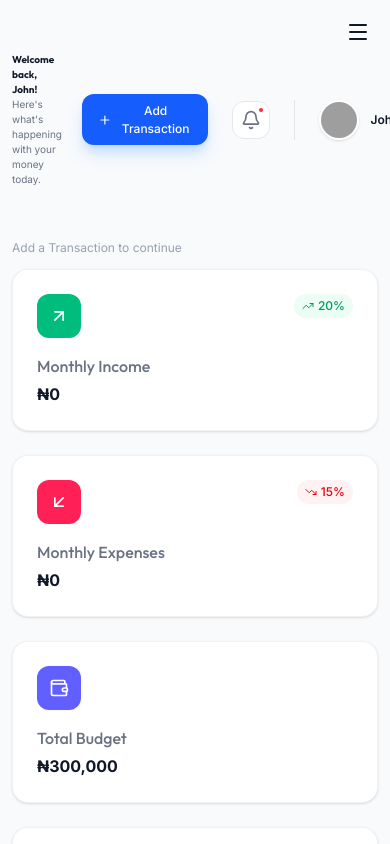
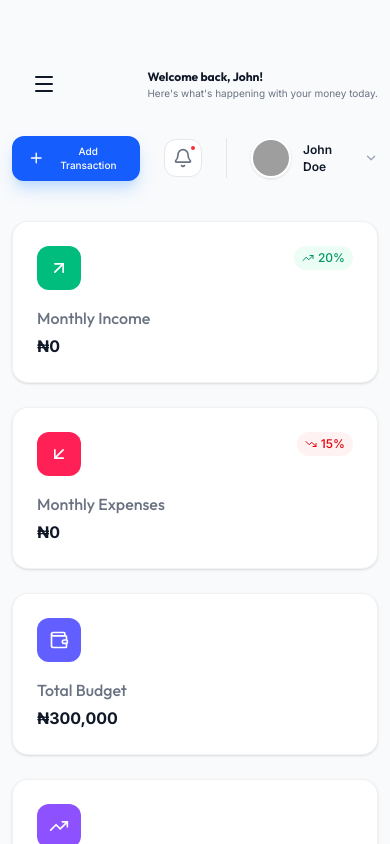
Before and after one commit to chikamso-cmd/personal-finance-tracker, a React (Vite) app: page / in a window 390 px wide. Shown: the top 844 px of the page. Built offline with nearby package versions, Linux system fonts and the light colour scheme; grey boxes are pictures that could not be loaded.

Commit message:
fixed the layoout bug

```diff
--- a/src/pages/Dashboard.tsx
+++ b/src/pages/Dashboard.tsx
@@ -39,8 +39,6 @@ import Sidebar from "../components/Sidebar";
 import StatCard from "../components/StatCard";
 import TransactionModal from "../components/TransactionModal";
 
-
-
 export default function Dashboard() {
   const [activeTab, setActiveTab] = useState("dashboard");
   const [transactions, setTransactions] = useState<Transaction[]>(() => {
@@ -76,6 +74,9 @@ export default function Dashboard() {
   const currentMonth = new Date();
   const monthStart = startOfMonth(currentMonth);
   const monthEnd = endOfMonth(currentMonth);
+
+  // whether any transactions exist (regardless of current month)
+  const hasTransactions = transactions.length > 0;
 
   const currentMonthTransactions = transactions.filter((t) => {
     const date = parseISO(t.date);
@@ -161,37 +162,30 @@ export default function Dashboard() {
 
         <main className="flex-1 ml-0 md:ml-64 md:p-8 p-3 overflow-hidden">
           {/* Header */}
-          <header className="flex justify-between items-center mb-10  mt-10 md:mt-0 gap-5">
-            <div className="flex items-center gap-4">
+          <header className="flex flex-col sm:flex-row justify-between items-center mb-10 mt-10 md:mt-0 gap-5">
+            <div className="flex items-center gap-4 w-full sm:w-auto justify-between">
               <button
-                className="md:hidden absolute right-0 top-0 p-5 rounded-md"
+                className="md:hidden p-5 rounded-md"
                 onClick={() => setSidebarOpen(true)}
               >
                 <Menu size={24} />
               </button>
               <div>
-                <h1 className="text-[10px] md:text-[16px] font-bold text-gray-900 ">
+                <h1 className="text-[12px] sm:text-[16px] font-bold text-gray-900">
                   Welcome back, John!
                 </h1>
-                <p className="text-gray-500 text-[10px] md:text-[12px]">
+                <p className="text-gray-500 text-[10px] sm:text-[12px]">
                   Here's what's happening with your money today.
                 </p>
               </div>
             </div>
-            <div className="flex items-center gap-6">
-              <div className="relative  lg:block">
-                {/* <Search
-                  className="absolute left-3 top-1/2 -translate-y-1/2 text-gray-400"
-                  size={18}
-                />
-                <input
-                  type="text"
-                  placeholder="Search..."
-                  className="pl-10 pr-4 py-2 bg-white border border-gray-200 rounded-xl outline-none focus:ring-2 focus:ring-blue-500 transition-all w-full md:w-64"
-                /> */}
+            <div className="flex items-center gap-6 w-full sm:w-auto justify-end">
+              <div className="relative lg:block">
+
                 <button
-                onClick={() => setIsModalOpen(true)} title="add a transaction to start"
-                className="flex items-center gap-2 bg-blue-600 text-white px-4 py-2 rounded-xl text-sm font-medium hover:bg-blue-700 transition-all shadow-lg shadow-blue-200 text-[12px] md:text-xs"
+                  onClick={() => setIsModalOpen(true)}
+                  title="add a transaction to start"
+                  className="flex items-center gap-2 bg-blue-600 text-white px-4 py-2 rounded-xl text-sm font-medium hover:bg-blue-700 transition-all shadow-lg shadow-blue-200 text-[10px] md:text-xs"
                 >
                   <Plus size={18} />
                   Add Transaction
@@ -210,7 +204,7 @@ export default function Dashboard() {
                 />
                 <div className="text-sm">
                   <p className="font-semibold text-gray-900 text-[12px] md:text-[16px]">
-                    John
+                    John Doe
                   </p>
                   {/* <p className="text-gray-500 text-xs">Premium Plan</p> */}
                 </div>
@@ -220,7 +214,15 @@ export default function Dashboard() {
           </header>
 
           {/* Stats Grid */}
-        <p className="text-[12px] md:text-sm  py-3 text-gray-400">Add a Transaction to continue</p>
+          {!hasTransactions && (
+            <p className="w-full text-center text-[13px] md:text-sm py-3 text-gray-600 bg-yellow-50 rounded-md">
+              You need to add a transaction before you can continue and see the
+              metrics.
+            </p>
+          )}
+
+          {hasTransactions && (
+            <>
               <div className="grid grid-cols-1 md:grid-cols-2 lg:grid-cols-4 gap-6 mb-8">
                 <StatCard
                   title="Monthly Income"
@@ -369,7 +371,6 @@ export default function Dashboard() {
                   <h3 className="text-[12px] md:text-xl font-bold text-gray-900">
                     Recent Transactions
                   </h3>
-
                 </div>
                 <div className="overflow-x-auto">
                   <table className="w-full text-left">
@@ -433,6 +434,8 @@ export default function Dashboard() {
                   </table>
                 </div>
               </div>
+            </>
+          )}
         </main>
 
         <TransactionModal
```
Lines whose indentation alone changed are shown as unchanged.
